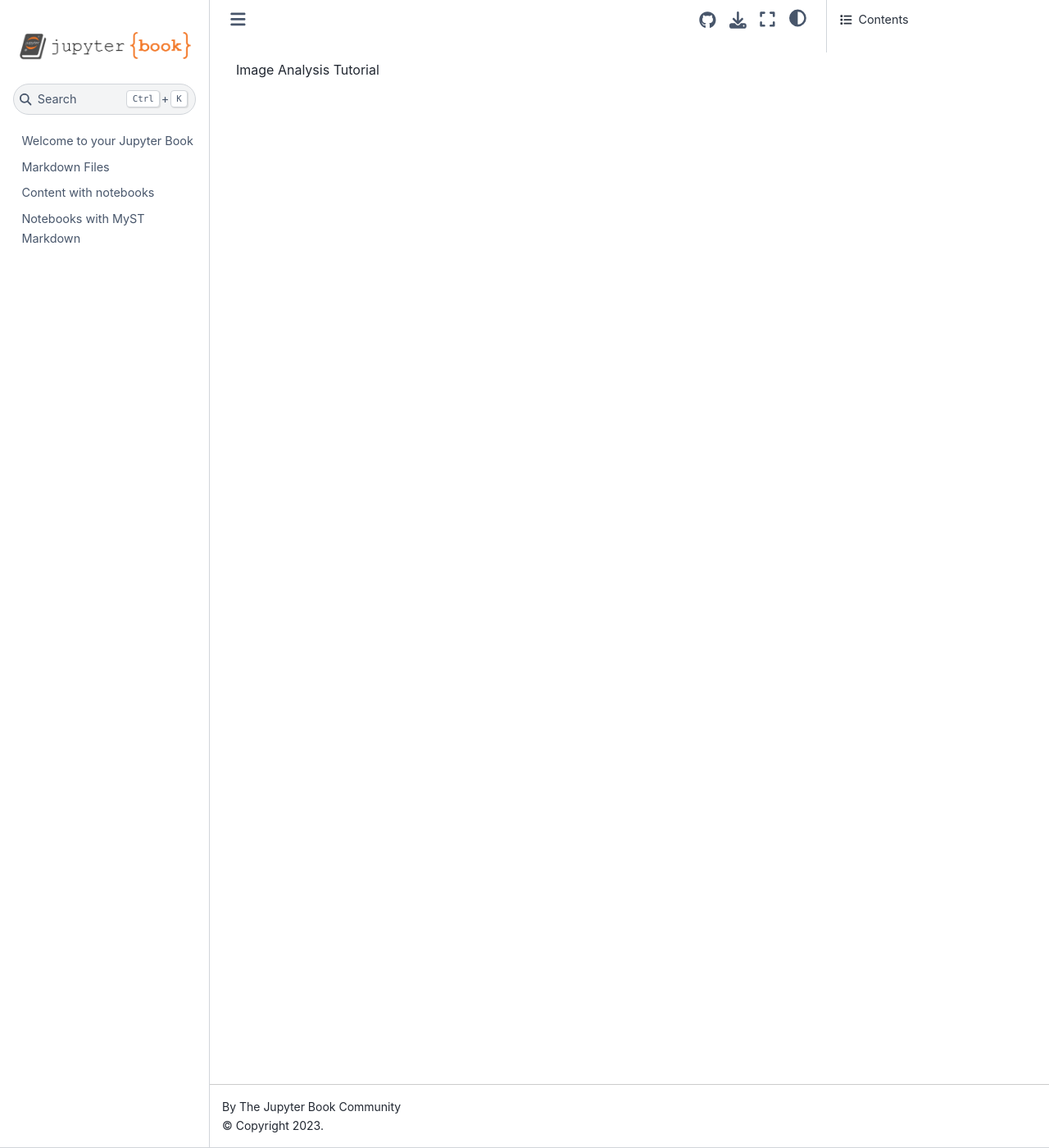
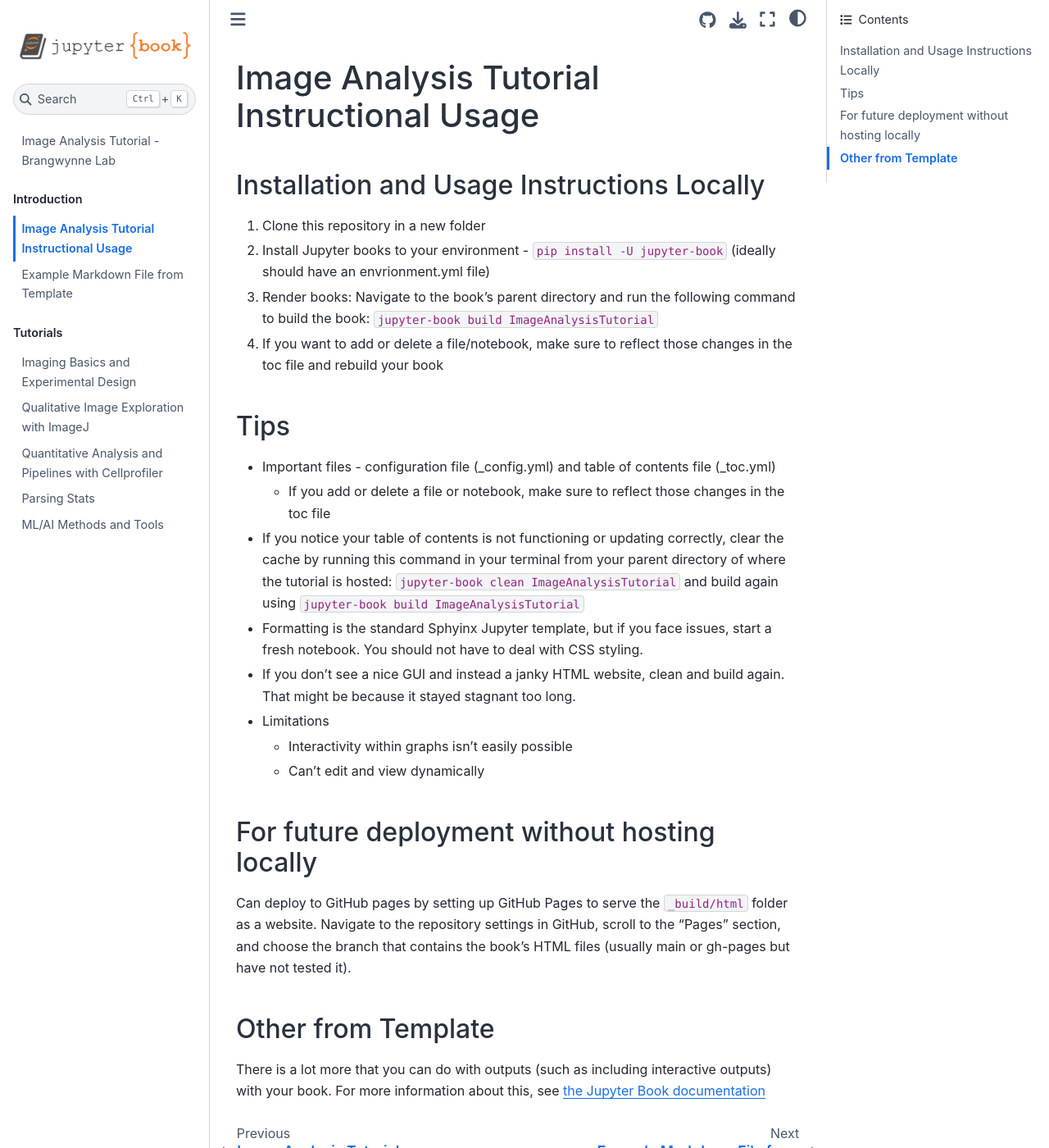
Before and after one commit to SoftLivingMatter/ImageAnalysisTutorial, a Jupyter Book: the page built from README.md, in a window 1280 px wide and 1400 px high. Shown: the whole window at 82% size. Built offline with Jupyter Book 1.0.4 settings and Sphinx 7.4.7 and the Sphinx Book theme 1.1.4, drawn with Linux system fonts in a browser that asks for light colours; some of the changed text lies outside the part shown.

Commit message:
Structured tutorial template 09/25

````diff
--- a/README.md
+++ b/README.md
@@ -1 +1,30 @@
-Image Analysis Tutorial
+# Image Analysis Tutorial Instructional Usage
+
+
+(section-label)=
+## Installation and Usage Instructions Locally
+1. Clone this repository in a new folder
+2. Install Jupyter books to your environment - ```pip install -U jupyter-book``` (ideally should have an envrionment.yml file)
+3. Render books: Navigate to the book's parent directory and run the following command to build the book: ```jupyter-book build ImageAnalysisTutorial```
+4. If you want to add or delete a file/notebook, make sure to reflect those changes in the toc file and rebuild your book
+
+
+## Tips
+- Important files - configuration file (_config.yml) and table of contents file (_toc.yml)
+    - If you add or delete a file or notebook, make sure to reflect those changes in the toc file
+- If you notice your table of contents is not functioning or updating correctly, clear the cache by running this command in your terminal from your parent directory of where the tutorial is hosted: ```jupyter-book clean ImageAnalysisTutorial``` and build again using ```jupyter-book build ImageAnalysisTutorial```
+- Formatting is the standard Sphyinx Jupyter template, but if you face issues, start a fresh notebook. You should not have to deal with CSS styling.
+- If you don't see a nice GUI and instead a janky HTML website, clean and build again. That might be because it stayed stagnant too long.
+- Limitations
+    - Interactivity within graphs isn't easily possible
+    - Can't edit and view dynamically
+
+
+
+## For future deployment without hosting locally
+Can deploy to GitHub pages by setting up GitHub Pages to serve the ```_build/html``` folder as a website. Navigate to the repository settings in GitHub, scroll to the "Pages" section, and choose the branch that contains the book’s HTML files (usually main or gh-pages but have not tested it).
+
+
+## Other from Template
+There is a lot more that you can do with outputs (such as including interactive outputs)
+with your book. For more information about this, see [the Jupyter Book documentation](https://jupyterbook.org)
--- a/_config.yml
+++ b/_config.yml
@@ -1,8 +1,8 @@
 # Book settings
 # Learn more at https://jupyterbook.org/customize/config.html
 
-title: My sample book
-author: The Jupyter Book Community
+title: Image Analysis Tutorial
+author: Brangwynne Lab
 logo: logo.png
 
 # Force re-execution of notebooks on each build.
--- a/_toc.yml
+++ b/_toc.yml
@@ -3,7 +3,15 @@
 
 format: jb-book
 root: intro
-chapters:
-- file: markdown
-- file: notebooks
-- file: markdown-notebooks
+parts:
+  - caption: Introduction
+    chapters:
+    - file: README
+    - file: example-markdown
+  - caption: Tutorials
+    chapters:
+    - file: 1-imaging-basics
+    - file: 2-qualitative-image
+    - file: 3-quantitative-analysis
+    - file: 4-parsing-stats
+    - file: 5-ml-ai
--- /dev/null
+++ b/example-markdown.md
@@ -0,0 +1,54 @@
+---
+jupytext:
+  formats: md:myst
+  text_representation:
+    extension: .md
+    format_name: myst
+    format_version: 0.13
+    jupytext_version: 1.11.5
+kernelspec:
+  display_name: Python 3
+  language: python
+  name: python3
+---
+# Example Markdown File from Template
+
+## Notebooks with MyST Markdown
+
+Jupyter Book also lets you write text-based notebooks using MyST Markdown.
+See [the Notebooks with MyST Markdown documentation](https://jupyterbook.org/file-types/myst-notebooks.html) for more detailed instructions.
+This page shows off a notebook written in MyST Markdown.
+
+## An example cell
+
+With MyST Markdown, you can define code cells with a directive like so:
+
+```{code-cell}
+print(2 + 2)
+```
+
+When your book is built, the contents of any `{code-cell}` blocks will be
+executed with your default Jupyter kernel, and their outputs will be displayed
+in-line with the rest of your content.
+
+```{seealso}
+Jupyter Book uses [Jupytext](https://jupytext.readthedocs.io/en/latest/) to convert text-based files to notebooks, and can support [many other text-based notebook files](https://jupyterbook.org/file-types/jupytext.html).
+```
+
+## Create a notebook with MyST Markdown
+
+MyST Markdown notebooks are defined by two things:
+
+1. YAML metadata that is needed to understand if / how it should convert text files to notebooks (including information about the kernel needed).
+   See the YAML at the top of this page for example.
+2. The presence of `{code-cell}` directives, which will be executed with your book.
+
+That's all that is needed to get started!
+
+## Quickly add YAML metadata for MyST Notebooks
+
+If you have a markdown file and you'd like to quickly add YAML metadata to it, so that Jupyter Book will treat it as a MyST Markdown Notebook, run the following command:
+
+```
+jupyter-book myst init path/to/markdownfile.md
+```
--- a/intro.md
+++ b/intro.md
@@ -1,4 +1,4 @@
-# Welcome to your Jupyter Book
+# Image Analysis Tutorial - Brangwynne Lab
 
 This is a small sample book to give you a feel for how book content is
 structured.
````
Also changed, not shown: 1-imaging-basics.ipynb (added), 2-qualitative-image.ipynb (added), 3-quantitative-analysis.ipynb (added), 4-parsing-stats.ipynb (added), 5-ml-ai.ipynb (added).
